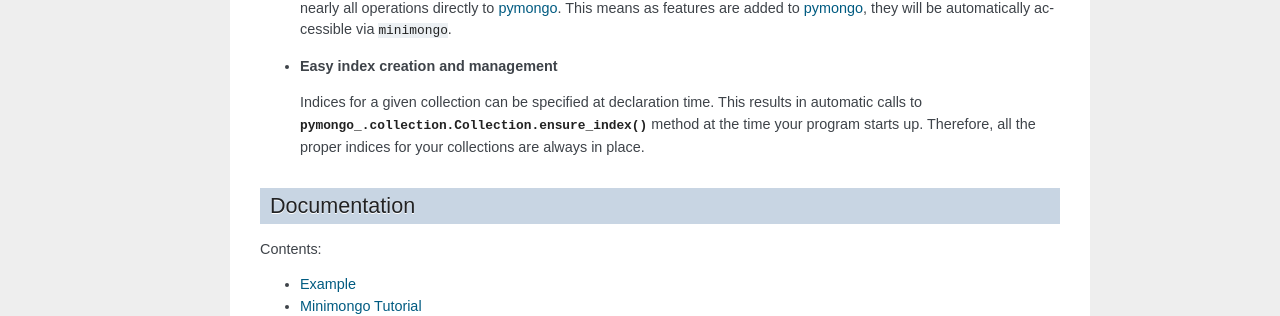
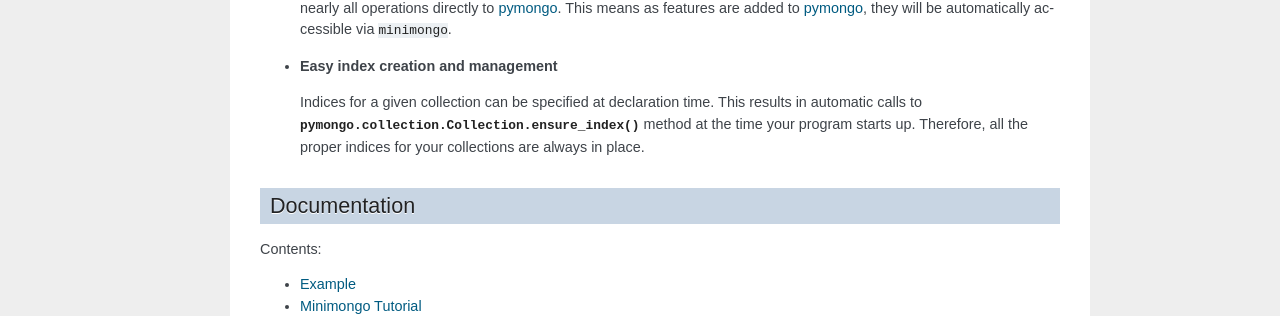
Before and after one commit to slacy/minimongo, a Sphinx documentation site: the page built from docs/source/index.rst, in a window 1280 px wide. Shown: the part 801-1117 px from the top of the page. Built offline with Sphinx 7.4.7, drawn with Linux system fonts in a browser that asks for light colours.

Commit message:
Fixed a few documentation quirks

```diff
--- a/docs/source/api.rst
+++ b/docs/source/api.rst
@@ -1,6 +1,9 @@
+===
 API
----
+===
+
 .. currentmodule:: minimongo
+
 
 .. autofunction:: configure
 
--- a/docs/source/index.rst
+++ b/docs/source/index.rst
@@ -60,7 +60,7 @@
 * **Easy index creation and management**
 
   Indices for a given collection can be specified at declaration time. This
-  results in automatic calls to :meth:`pymongo_.collection.Collection.ensure_index`
+  results in automatic calls to :meth:`pymongo.collection.Collection.ensure_index`
   method at the time your program starts up. Therefore, all the proper indices
   for your collections are always in place.
 
```
